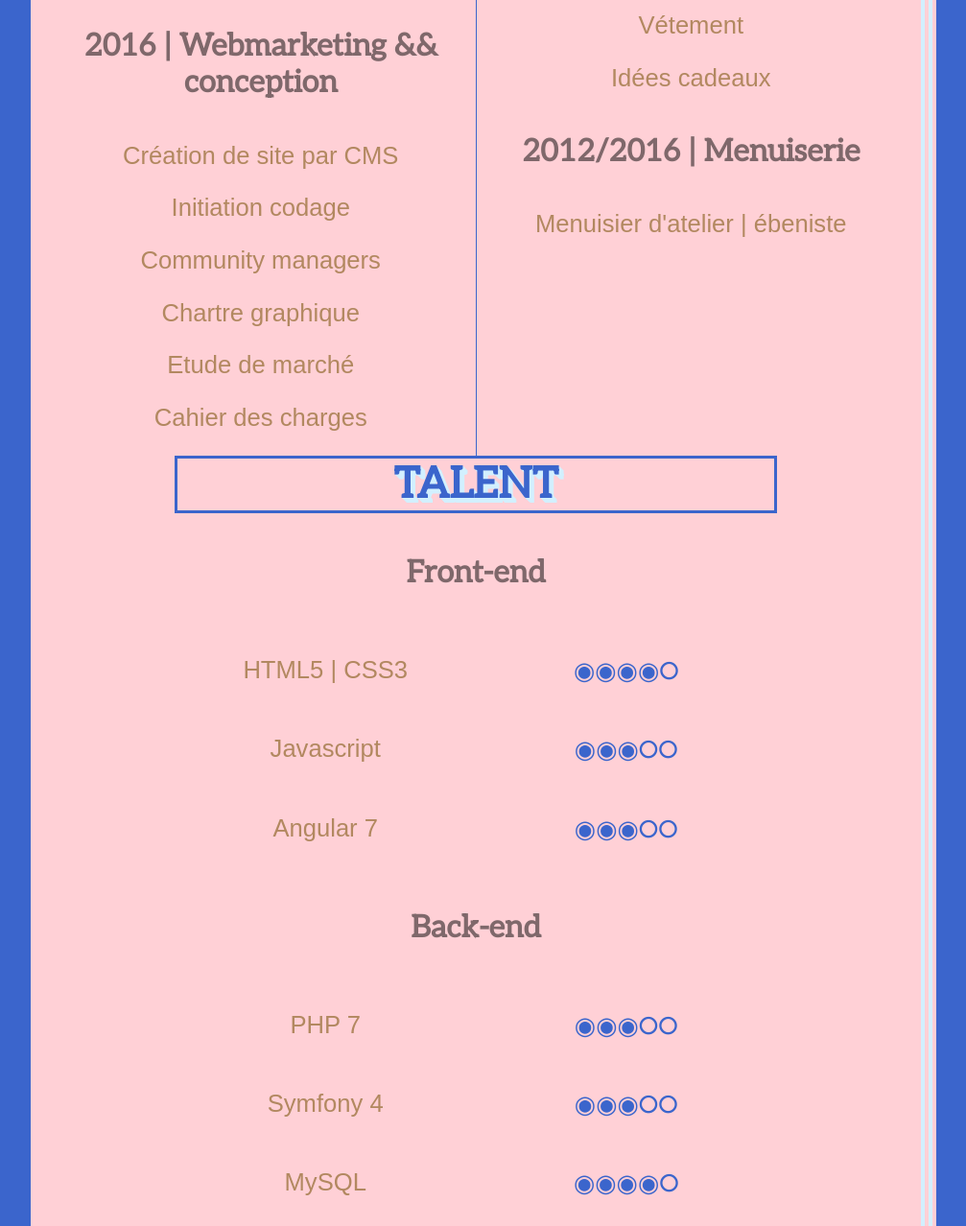
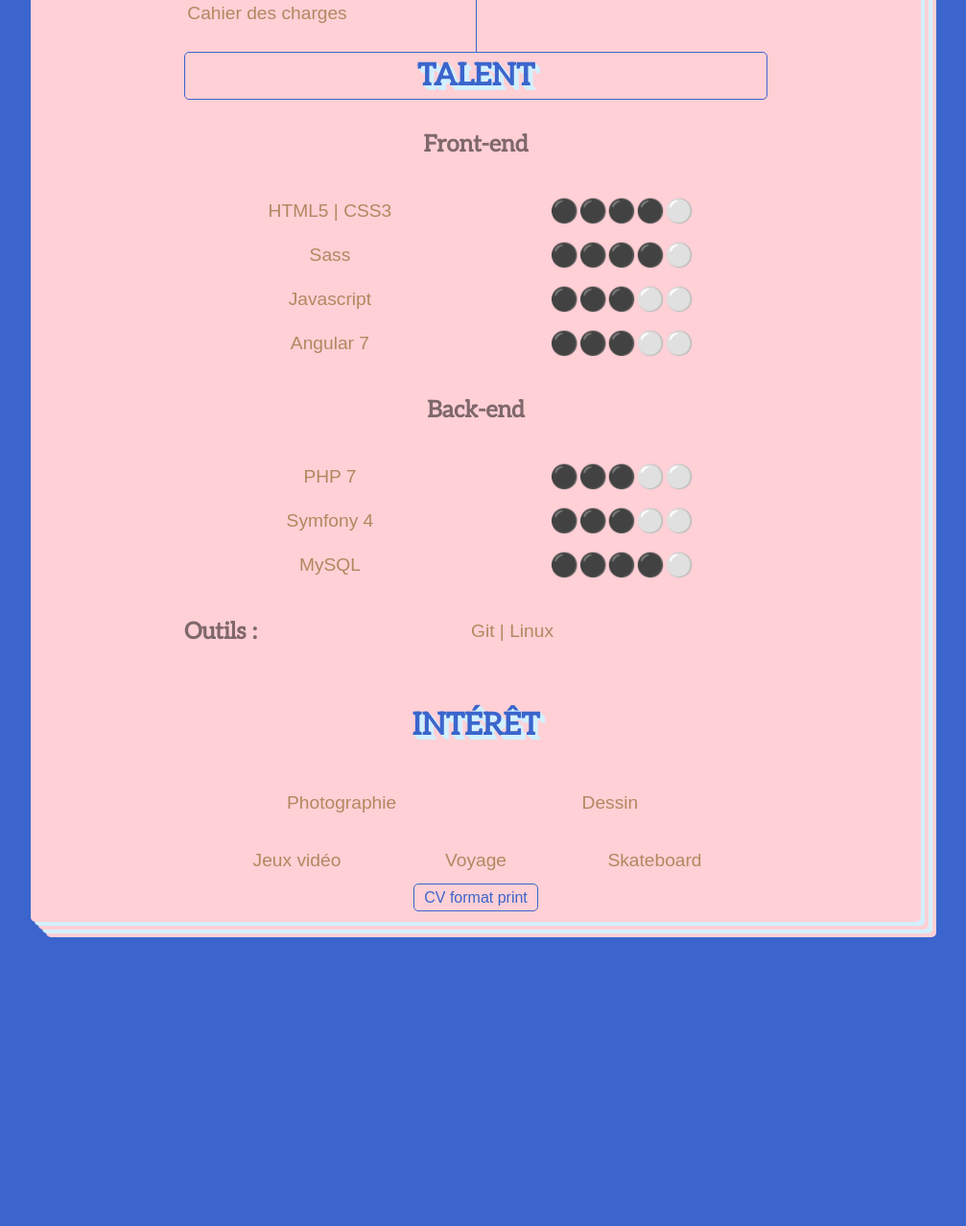
Before and after one commit to MaelBoutemy/Site-CV, a plain HTML site: page index.html in a window 1280 px wide. Shown: the part 865-2143 px from the top of the page at 96% size, without its empty margins (144-1151 px from the left). After the commit the page ends 1954 px from the top, so only its background shows below. Drawn offline with Linux system fonts and the light colour scheme; a web font is replaced by a local one.

Commit message:
Review SASS and query media

```diff
--- a/index.html
+++ b/index.html
@@ -71,22 +71,23 @@
 
                 <div class="front" >
                     <h4>Front-end</h4>
-                    <div><p>HTML5 | CSS3</p><p class="point">◉◉◉◉⭘</p></div>
-                    <div><p>Javascript</p><p class="point">◉◉◉⭘⭘</p></div>
-                    <div><p>Angular 7</p><p class="point">◉◉◉⭘⭘</p></div>
+                    <div><p>HTML5 | CSS3</p><p class="dot">⚫⚫⚫⚫⚪</p></div>
+                    <div><p>Sass</p><p class="dot">⚫⚫⚫⚫⚪</p></div>
+                    <div><p>Javascript</p><p class="dot">⚫⚫⚫⚪⚪</p></div>
+                    <div><p>Angular 7</p><p class="dot">⚫⚫⚫⚪⚪</p></div>
 
                 </div>
                 <div class="back">
 
                     <h4>Back-end</h4>
-                    <div><p>PHP 7</p><p class="point">◉◉◉⭘⭘</p></div>
-                    <div><p>Symfony 4</p><p class="point">◉◉◉⭘⭘</p></div>
-                    <div><p>MySQL</p><p class="point">◉◉◉◉⭘</p></div>
+                    <div><p>PHP 7</p><p class="dot">⚫⚫⚫⚪⚪</p></div>
+                    <div><p>Symfony 4</p><p class="dot">⚫⚫⚫⚪⚪</p></div>
+                    <div><p>MySQL</p><p class="dot">⚫⚫⚫⚫⚪</p></div>
 
                 </div>
                 <div class="tool">
 
-                    <h4>Outils : </h4>
+                    <h4>Outils :</h4>
                     <p>Git | Linux</p>
 
                 </div>
@@ -95,19 +96,18 @@
             <div class="interest">
 
                 <h3>INTÉRÊT</h3>
-                <p>Photographie</p>
-                <p>Dessin</p>
-                <p>Jeux vidéo</p>
-                <p>Voyage</p>
-                <p>Skateboard</p>
-
+                <p class="interest1">Photographie</p>
+                <p class="interest2">Dessin</p>
+                <p class="interest3">Jeux vidéo</p>
+                <p class="interest4">Voyage</p>
+                <p class="interest5">Skateboard</p>
             </div>
 
-    </section>
+        </section>
     <footer>
             <form class="form-cv" action="">
 
-                <a href="/doc/maël_boutemy.pdf">Mon CV print</a>
+                <a class="print" href="/doc/maël_boutemy.pdf">CV format print</a>
 
             </form>
     </footer>
--- a/main.scss
+++ b/main.scss
@@ -1,2 +1 @@
 @import 'scss/base.scss';
-@import 'scss/smallResolution.scss';
--- a/scss/base.scss
+++ b/scss/base.scss
@@ -1,5 +1,4 @@
 @import 'variables.scss';
-@import 'smallResolution.scss';
 
 body {
     display: flex;
@@ -15,68 +14,109 @@ body {
     }
     h3 {
         color: $darkBlue;
-        font-size: 3.5vw;
-
+        font-size: 1.5em;
         text-shadow: 1px 1px $blue,
         2px 2px $blue,
         3px 3px $blue,
         4px 4px $blue,
         5px 5px $blue;
+
+    @media screen and (min-width: $landscape){
+        font-size: 2em;
+    }
     }
     h4 {
         color: $gray;
-        font-size: 2.5vw;
+        font-size: 1.3em;
+
+    @media screen and (min-width: $landscape){
+            font-size: 1.5em;
+    }
     }
     p {
         font-family: $text;
-        font-size: 2vw;
         color: $brown;
         text-align: center;
+
+    @media screen and (min-width: $landscape){
+        font-size: 1.2em;
+    }
     }
     a {
+        font-family: $text;
         text-decoration: none;
         color: $darkBlue;
         &:hover{
+            font-family: $text;
             text-decoration: none;
             color: $blue;
         }
     }
+
+
+
+    // ----- Header -----
     .contact {
         display: none;
         }
     .me {
         display: flex;
-        flex-wrap: wrap;
-        width: 90%;
+        flex-flow: column;
+        width: 100%;
         font-family: $title;
 
+    @media screen and (min-width: $landscape){
+        width: 90%;
+    }
         .name{
             margin: .2em auto .2em auto;
             text-align: center;
             color: $blue;
-            font-size: 12vw;
+            font-size: 3.5em;
             text-shadow: 1px 1px $pink,
                         2px 2px $pink,
                         3px 3px $pink,
                         4px 4px $pink,
                         5px 5px $pink;
+        @media screen and (max-width: $landscape){
+            font-size: 2.5em;
+        }
+        @media screen and (min-width: $landscape){
+            font-size: 3.8em;
+        }
+        @media screen and (min-width: $tablet){
+            font-size: 5em;
+        }
         }
         .job {
             text-align: center;
             margin:.2em auto .4em auto;
             text-shadow: none;
             color: $pink;
-            font-size: 4.3vw;
+            font-size: 1.3em;
             font-style: italic;
             font-family: $subtitle;
             border-bottom: solid .1em $blue;
+
+        @media screen and (min-width: $landscape){
+            font-size: 1.5em;
+        }
+        @media screen and (min-width: $tablet){
+            font-size: 2em;
+        }
         }
     }
+
+
+
+
+    // ----- Content -----
     .paper {
         display: flex;
         flex-flow: column;
         align-items: center;
-        width: 70%;
+        width: 85%;
+        max-width: 900px;
         padding: 1em;
         background-color: $pink;
         border-radius: 5px;
@@ -84,6 +124,10 @@ body {
                     $pink 8px 8px,
                     $blue 12px 12px,
                     $pink 16px 16px;
+
+    @media screen and (min-width: $tablet){
+        width: 70%;
+    }
         .about {
             margin: 0 auto;
         }
@@ -95,10 +139,15 @@ body {
                 display: flex;
                 .education {
                     flex: 50%;
-                    border-right: solid $darkBlue .1em;
+                    padding: 10px;
+                    border-right: solid $darkBlue 1px;
                 }
                 .work {
+                    padding: 10px;
                     flex: 50%;
+                    h4 {
+                        margin-top: 75px;
+                    }
                 }
              }
              .skill {
@@ -108,17 +157,27 @@ body {
                  justify-content: center;
                  h3 {
                      flex: 100%;
-                     border: solid .07em;
-                     margin: 0 auto;
+                     border: solid 1px;
+                     border-radius: 5px;
+                     padding: 5px 0;
+                     margin: auto;
                  }
                  div{
                      display: flex;
                      p {
                          flex: 50%;
+                         height: 46px;
+                         line-height: 46px;
+                         margin: 0;
                      }
-                     .point{
+                     .dot{
                          flex: 50%;
+                         font-size: 1.5em;
                          color: $darkBlue;
+                         margin: 0;
+                    @media screen and (min-width: $landscape){
+
+                    }
                      }
                  }
                  .front {
@@ -136,13 +195,39 @@ body {
                  .tool {
                      order: 3;
                      flex: 100%;
+                     align-items: center;
+                     p {
+                         display: block;
+                     }
                  }
              }
 
              .interest {
-
-             }
+                 display: flex;
+                 flex-flow: row wrap;
+                 padding: 0 30px 0 30px;
+                 h3 {
+                     flex: 100%;
+                 }
+                .interest1,
+                .interest2{
+                    flex: 50%;
+                }
+                .interest3,
+                .interest4,
+                .interest5{
+                    flex: 33%;
+                }
+          }
         }
-
+        .print{
+            border: 1px solid $darkBlue;
+            border-radius: 5px;
+            padding: 5px 10px;
+            &:hover{
+                background-color: $darkBlue;
+                border: 1px solid $blue;
+            }
+        }
     }
 }
--- a/scss/variables.scss
+++ b/scss/variables.scss
@@ -4,6 +4,17 @@ $blue: #d2f0ff;
 $darkBlue: #3b65cc;
 $brown: #b28860;
 $gray: #7F686B;
+
+// Variables media query
+// 480px | 960px ou 1024px ( selon votre design )  | 1281px
+
+// De 480px à 959px : smartphone en paysage, tablette en portrait et petite tablette en paysage
+$landscape: 480px;
+// De 960px à 1280px : tablette en paysage, écran d’ordinateur de taille petite et moyenne
+$tablet: 960px;
+// 1281px et au delà : grand écran d’ordinateur (21″ et + en plein écran )
+$fullScreen: 1280px;
+
 
 //Variables des fonts
 
```
Also changed, not shown: main.css, scss/smallResolution.scss (deleted), 1 other file.
